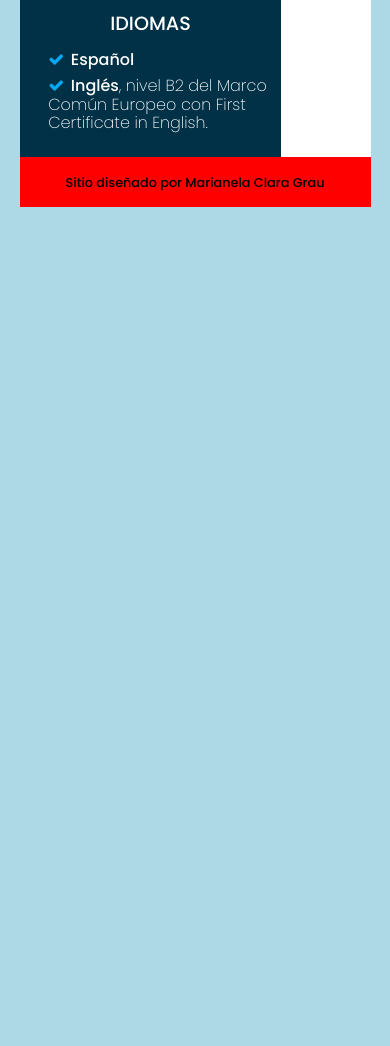
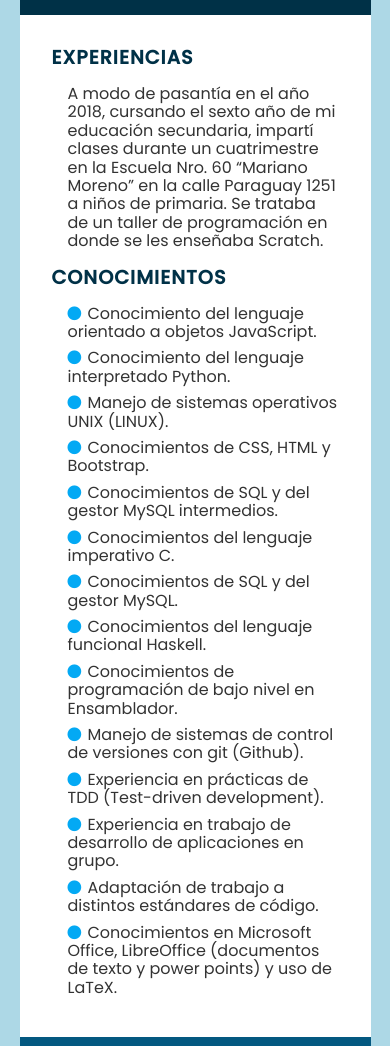
Before and after one commit to MarianelaClara/CV, a plain HTML site: page index.html in a window 390 px wide. Shown: the part 954-2000 px from the top of the page. Before the commit the page ends 1193 px from the top, so only its background shows below. Drawn offline with Linux system fonts and the light colour scheme.

Commit message:
Hago la parte de la información general + hago el cv responsive.

```diff
--- a/index.html
+++ b/index.html
@@ -2,12 +2,12 @@
 <html lang="es">
   <head>
     <meta charset="UTF-8" />
-    <meta name="viewport" content="width=device-width, initial-scale=1.0" />
+    <meta name="viewport" content="width=device-width, user-scalable=no, initial-scale=1.0" />
     <title>CV</title>
     <link rel="stylesheet" href="normalize.css" />
     <link rel="preconnect" href="https://fonts.googleapis.com">
     <link rel="preconnect" href="https://fonts.gstatic.com" crossorigin>
-    <link href="https://fonts.googleapis.com/css2?family=Poppins:wght@200;500&display=swap" rel="stylesheet">
+    <link href="https://fonts.googleapis.com/css2?family=Poppins:wght@200;400;500&display=swap" rel="stylesheet">
     <link rel="stylesheet" href="https://cdnjs.cloudflare.com/ajax/libs/font-awesome/4.7.0/css/font-awesome.css"
     integrity="sha512-5A8nwdMOWrSz20fDsjczgUidUBR8liPYU+WymTZP1lmY9G6Oc7HlZv156XqnsgNUzTyMefFTcsFH/tnJE/+xBg=="
     crossorigin="anonymous" referrerpolicy="no-referrer" />
@@ -24,7 +24,7 @@
           <h3 class="text">TÉCNICA INFORMÁTICA PROFESIONAL Y PERSONAL</h3>
         </div>
         <div class="contact-info">
-          <h3 class="type-of-information tittle">INFORMACIÓN DE CONTACTO</h3>
+          <h3 class="tittle">INFORMACIÓN DE CONTACTO</h3>
           <ul class="list-info">
             <li>
               <i class="fa fa-phone icon" aria-hidden="true"></i>
@@ -45,7 +45,7 @@
           </ul>
         </div>
         <div class="education">
-          <h3 class="type-of-information tittle">FORMACIÓN</h3>
+          <h3 class="tittle">FORMACIÓN</h3>
           <ul>
             <li>
               <h4 class="date">Primaria: 2006-2012</h4>
@@ -64,7 +64,7 @@
           </ul>
         </div>
         <div class="languages">
-          <h3 class="type-of-information tittle">IDIOMAS</h3>
+          <h3 class="tittle">IDIOMAS</h3>
           <ul>
             <li>
               <p class="text">
@@ -82,6 +82,62 @@
       </section>
 
       <section class="general-info">
+        <div class="experience">
+            <h3 class="general-info-tittle">EXPERIENCIAS</h3>
+            <p>A modo de pasantía en el año 2018, cursando el sexto año de mi
+              educación secundaria, impartí clases durante un cuatrimestre en
+              la Escuela Nro. 60 “Mariano Moreno” en la calle Paraguay 1251 a
+              niños de primaria. Se trataba de un taller de programación en
+              donde se les enseñaba Scratch.</p>
+        </div>
+        <div class="knowledge">
+          <h3 class="general-info-tittle">CONOCIMIENTOS</h3>
+          <ul>
+            <li>
+              <p><i class="fa fa-circle icon" aria-hidden="true"></i>Conocimiento del lenguaje orientado a objetos JavaScript.</p>
+            </li>
+            <li>
+              <p><i class="fa fa-circle icon" aria-hidden="true"></i>Conocimiento del lenguaje interpretado Python.</p>
+            </li>
+            <li>
+              <p><i class="fa fa-circle icon" aria-hidden="true"></i>Manejo de sistemas operativos UNIX (LINUX).</p>
+            </li>
+            <li>
+              <p><i class="fa fa-circle icon" aria-hidden="true"></i>Conocimientos de CSS, HTML y Bootstrap.</p>
+            </li>
+            <li>
+              <p><i class="fa fa-circle icon" aria-hidden="true"></i>Conocimientos de SQL y del gestor MySQL intermedios.</p>
+            </li>
+            <li>
+              <p><i class="fa fa-circle icon" aria-hidden="true"></i>Conocimientos del lenguaje imperativo C.</p>
+            </li>
+            <li>
+              <p><i class="fa fa-circle icon" aria-hidden="true"></i>Conocimientos de SQL y del gestor MySQL.</p>
+            </li>
+            <li>
+              <p><i class="fa fa-circle icon" aria-hidden="true"></i>Conocimientos del lenguaje funcional Haskell.</p>
+            </li>
+            <li>
+              <p><i class="fa fa-circle icon" aria-hidden="true"></i>Conocimientos de programación de bajo nivel en Ensamblador.</p>
+            </li>
+            <li>
+              <p><i class="fa fa-circle icon" aria-hidden="true"></i>Manejo de sistemas de control de versiones con git (Github).</p>
+            </li>
+            <li>
+              <p><i class="fa fa-circle icon" aria-hidden="true"></i>Experiencia en prácticas de TDD (Test-driven development).</p>
+            </li>
+            <li>
+              <p><i class="fa fa-circle icon" aria-hidden="true"></i>Experiencia en trabajo de desarrollo de aplicaciones en grupo.</p>
+            </li>
+            <li>
+              <p><i class="fa fa-circle icon" aria-hidden="true"></i>Adaptación de trabajo a distintos estándares de código.</p>
+            </li>
+            <li>
+              <p><i class="fa fa-circle icon" aria-hidden="true"></i>Conocimientos en Microsoft Office, LibreOffice (documentos de
+              texto y power points) y uso de LaTeX.</p>
+            </li>
+          </ul>
+        </div>
       </section>
 
       <footer class="footer">
--- a/style.css
+++ b/style.css
@@ -6,6 +6,7 @@
   --dark-blue: #003147;
   --shiny-blue: #03a9f4;
   --grey: 1px solid rgba(255,255,255,0.2);
+  --bg-footer: #035880;
 }
 
 /**** Reset ****/
@@ -22,8 +23,8 @@ html {
 }
 
 body {
-  color: var(--text-color);
   background-color: var(--lightblue);
+  height: auto;
 }
 
 h1 {
@@ -78,41 +79,66 @@ p {
 
 .container {
   width: 90%;
+  max-width: 1200px;
   margin-left: auto;
   margin-right: auto;
   margin-top: 2rem;
   margin-bottom: 2rem;
   display: grid;
-  grid-template-columns: 1.1fr 2fr;
-  grid-template-rows: 1fr auto;
-  grid-template-areas: "personal-info  general-info"
-                       "footer         footer";
+  grid-template-columns: 1fr ;
+  grid-template-rows: auto auto auto;
+  grid-template-areas: "personal-info"
+                       "general-info"
+                       "footer";
 }
 
 .date {
-  font-size: 500;
+  font-weight: 500;
   color: var(--shiny-blue);
 }
 
 .footer {
   grid-area: footer;
   padding: 1rem;
-  background-color: red;
+  background-color: var(--bg-footer);
   text-align: center;
+  color: var(--white);
 }
 
 .general-info {
+  padding: 2rem;
   grid-area: general-info;
   display: flex;
   flex-direction: column;
-  justify-content: center;
+  justify-content: space-evenly;
   align-items: center;
   background-color: var(--white);
 }
 
+.general-info p {
+  font-size: 1rem;
+  color: #333;
+  font-weight: 400;
+}
+
+.general-info .experience p {
+  padding-left: 1rem;
+  margin-top: 1rem;
+  margin-bottom: 0;
+}
+
+.general-info .experience{
+  margin-bottom: 1rem;
+}
+
+.general-info-tittle {
+  color: var(--dark-blue);
+  letter-spacing: 1px;
+}
+
 .icon {
   color: var(--shiny-blue);
-  width: 18px;
+  width: 20px;
 }
 
 .idioma {
@@ -172,3 +198,15 @@ ul {
   font-weight: 500;
   text-align: center;
 }
+
+@media only screen and (min-width: 768px) {
+  .container {
+    grid-template-columns: 1.2fr 2fr;
+    grid-template-rows: 1fr auto;
+    grid-template-areas: "personal-info  general-info"
+                         "footer         footer";
+  }
+  .general-info p {
+    font-size: 1.2rem;
+  }
+}
```
